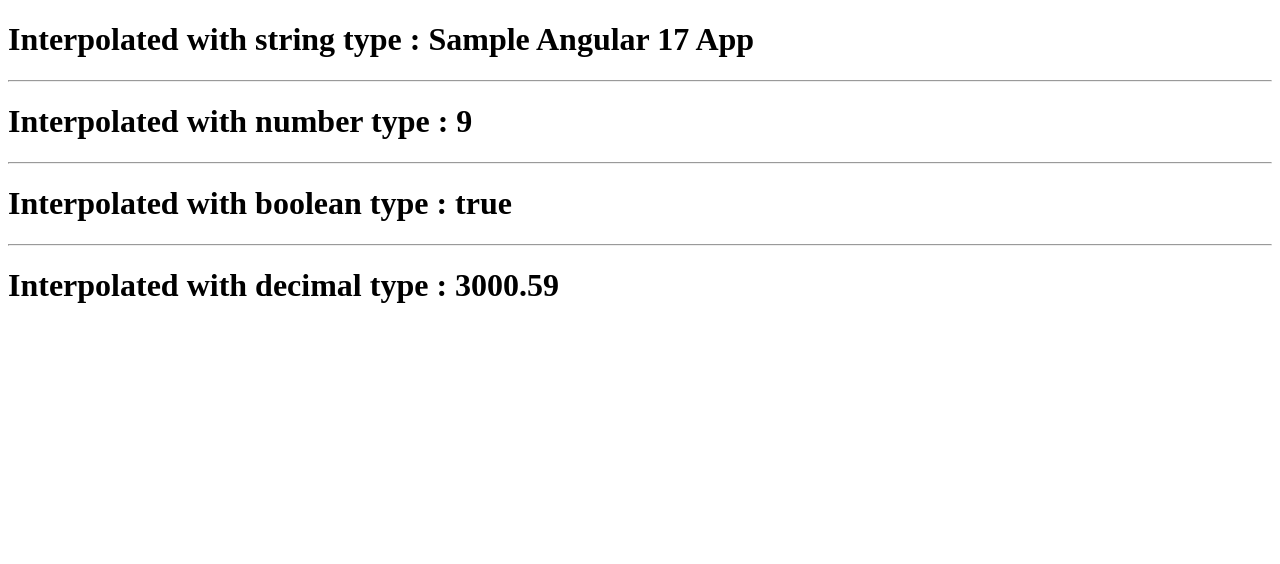
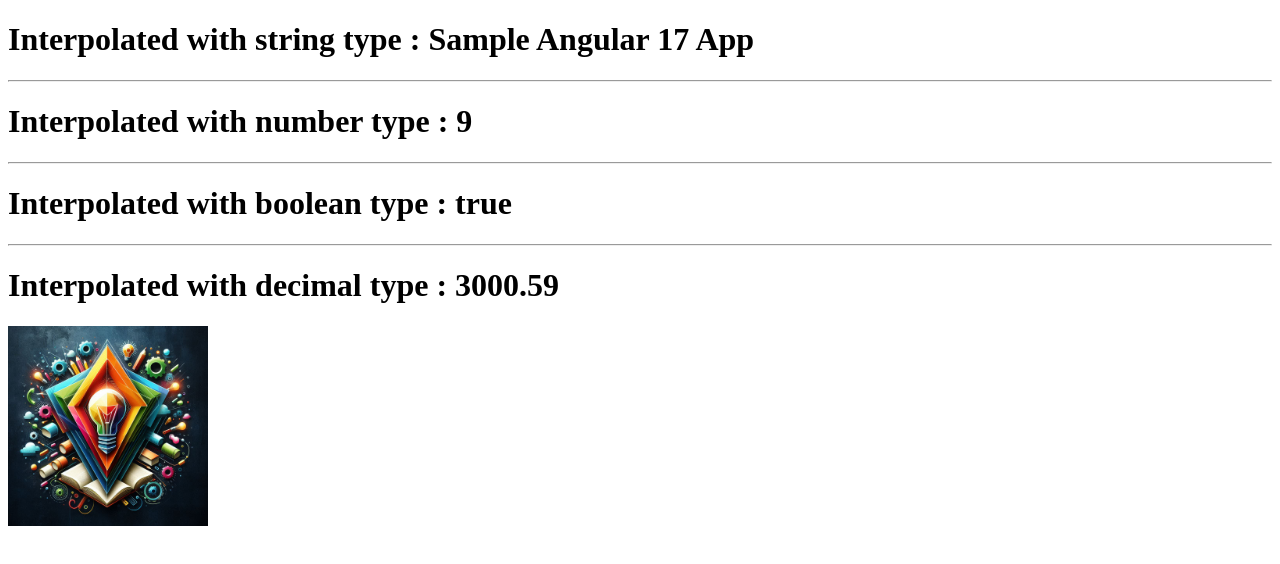
Before and after one commit to sachindwivediit/LearnAngular17_With_Module, an Angular app: page / in a window 1280 px wide. Shown: the top 564 px of the page. Built offline with nearby package versions, Linux system fonts and the light colour scheme.

Commit message:
Added Property Binding (Binding values to HTML attributes)

```diff
--- a/src/app/app.component.html
+++ b/src/app/app.component.html
@@ -5,3 +5,6 @@
 <h1>Interpolated with boolean type : {{IsActive}}</h1>
 <hr>
 <h1>Interpolated with decimal type : {{salary}}</h1>
+
+<!--Property Binding (Binding values to HTML attributes)-->
+<img [src]="imgUrl" alt="MyLogo" height="200" width="200">
--- a/src/app/app.component.ts
+++ b/src/app/app.component.ts
@@ -10,4 +10,5 @@
   workingHours : number = 9;
   IsActive :  boolean = true;
   salary : number = 3000.59;
+  imgUrl:string = "assets/logo.png";
 }
```
Also changed, not shown: src/assets/logo.png (added).
